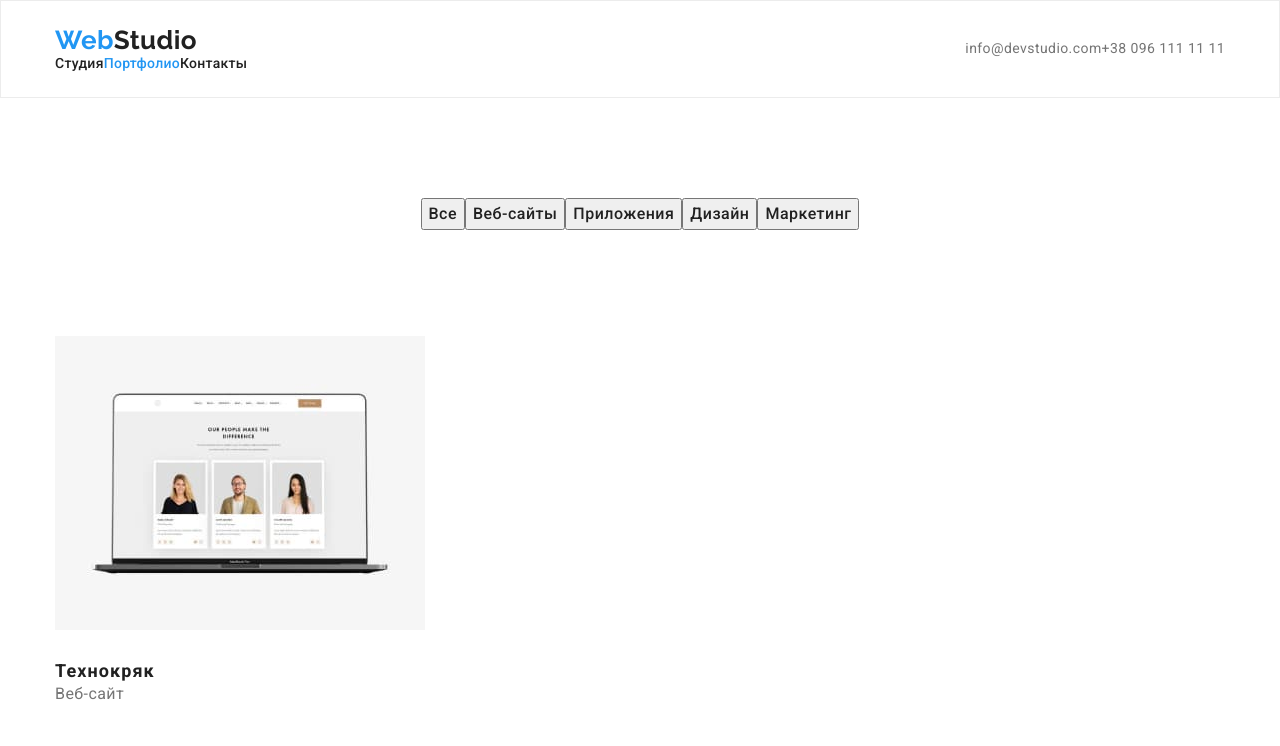
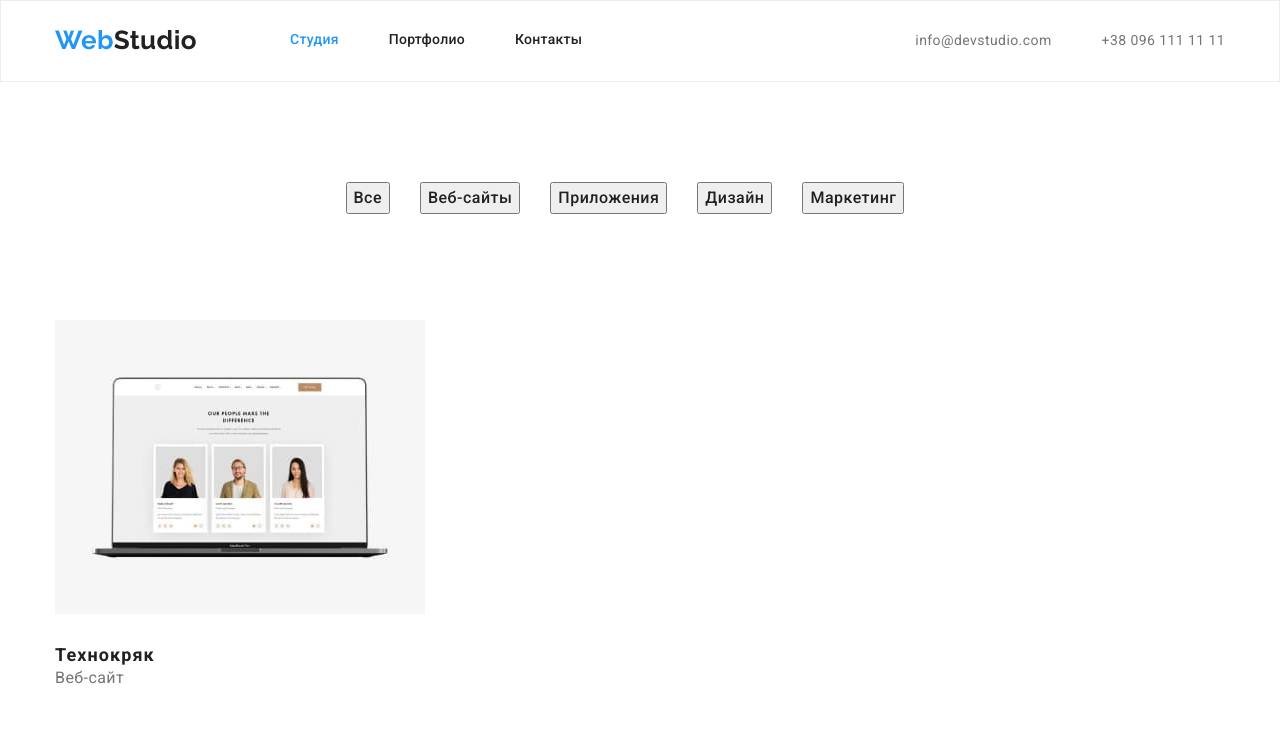
Before and after one commit to ilya-kolomak/goit-markup-hw-03, a plain HTML site: page portfolio.html in a window 1280 px wide. Shown: the top 746 px of the page. Drawn offline with nearby package versions, Linux system fonts and the light colour scheme.

Commit message:
правки

```diff
--- a/portfolio.html
+++ b/portfolio.html
@@ -10,22 +10,21 @@
 </head>
 <body>
     <header class="header">
-        <div class="container">
+		<div class="container">
+			<a href="" class="logo "><span>Web</span>Studio </a>
 		<nav class="header-nav">
-
-			<a href="" class="logo "><span>Web</span>Studio </a>
 			<ul class="header-list list">
-			<li><a class="link " target="_blank" href="./index.html" > Студия</a> </li>
-			<li><a class="link currentlink" target="_blank" href="./portfolio.html" >Портфолио</a></li>
-			<li><a class="link " target="_blank" href="" >Контакты</a></li>
+				<li class="header-item"><a class="link currentlink" target="_blank" href="./index.html" > Студия</a> </li>
+				<li class="header-item"><a class="link  " target="_blank" href="./portfolio.html" >Портфолио</a></li>
+				<li><a class="link  " target="_blank" href="" >Контакты</a></li>
 			</ul>
 		</nav>
-		<ul class="header-link list">
-			<li ><a class="header-link-list " href="mailto:info@devstudio.com">info@devstudio.com</a></li>
-			<li ><a class="header-link-list " href="tel:+380961111111"> +38 096 111 11 11</a></li>
-        </ul>
-    </div>
-        </section>
+			<ul class="header-link list">
+			<li class="header-item"><a class="header-link-list " href="mailto:info@devstudio.com">info@devstudio.com</a></li>
+			<li class="header-item"><a class="header-link-list " href="tel:+380961111111"> +38 096 111 11 11</a></li>
+			</ul>
+
+		</div>
 	</header>
 <main>
 </div>
@@ -34,11 +33,11 @@
     <h1 class="visually-hidden">Примеры работ</h1>
 
     <ul class=" portfolio-top-list list ">
-        <li ><button class="portfolio-btn" type="button">Все</button></li>
-        <li ><button class="portfolio-btn" type="button">Веб-сайты</button></li>
-        <li ><button class="portfolio-btn" type="button">Приложения</button></li>
-        <li ><button class="portfolio-btn" type="button">Дизайн</button></li>
-        <li ><button class="portfolio-btn" type="button">Маркетинг</button></li>
+        <li class="portfolio-item" ><button class="portfolio-btn" type="button">Все</button></li>
+        <li class="portfolio-item" ><button class="portfolio-btn" type="button">Веб-сайты</button></li>
+        <li class="portfolio-item" ><button class="portfolio-btn" type="button">Приложения</button></li>
+        <li class="portfolio-item" ><button class="portfolio-btn" type="button">Дизайн</button></li>
+        <li class="portfolio-item" ><button class="portfolio-btn" type="button">Маркетинг</button></li>
     </ul>
 
     <ul class="portfolio-list list">
```
